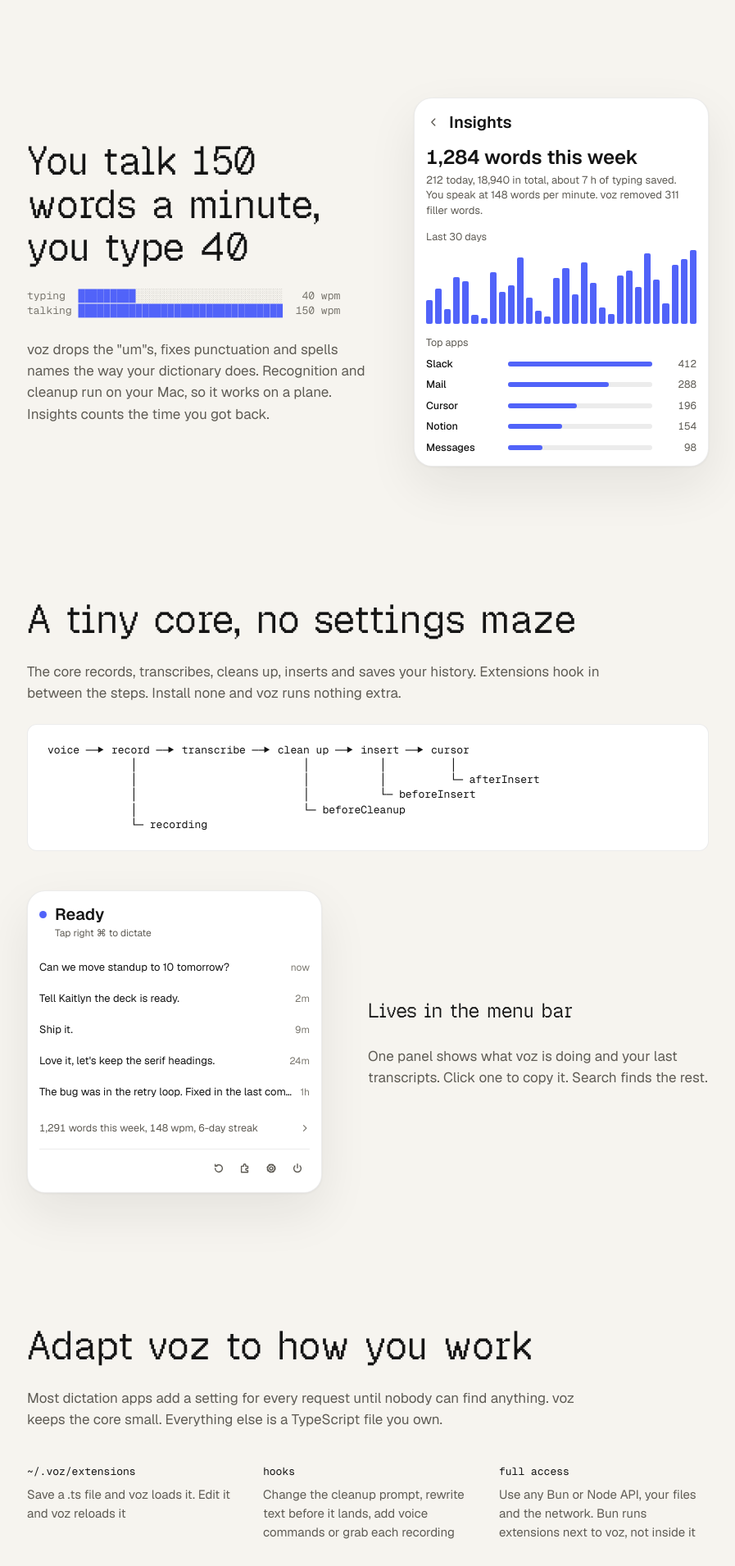
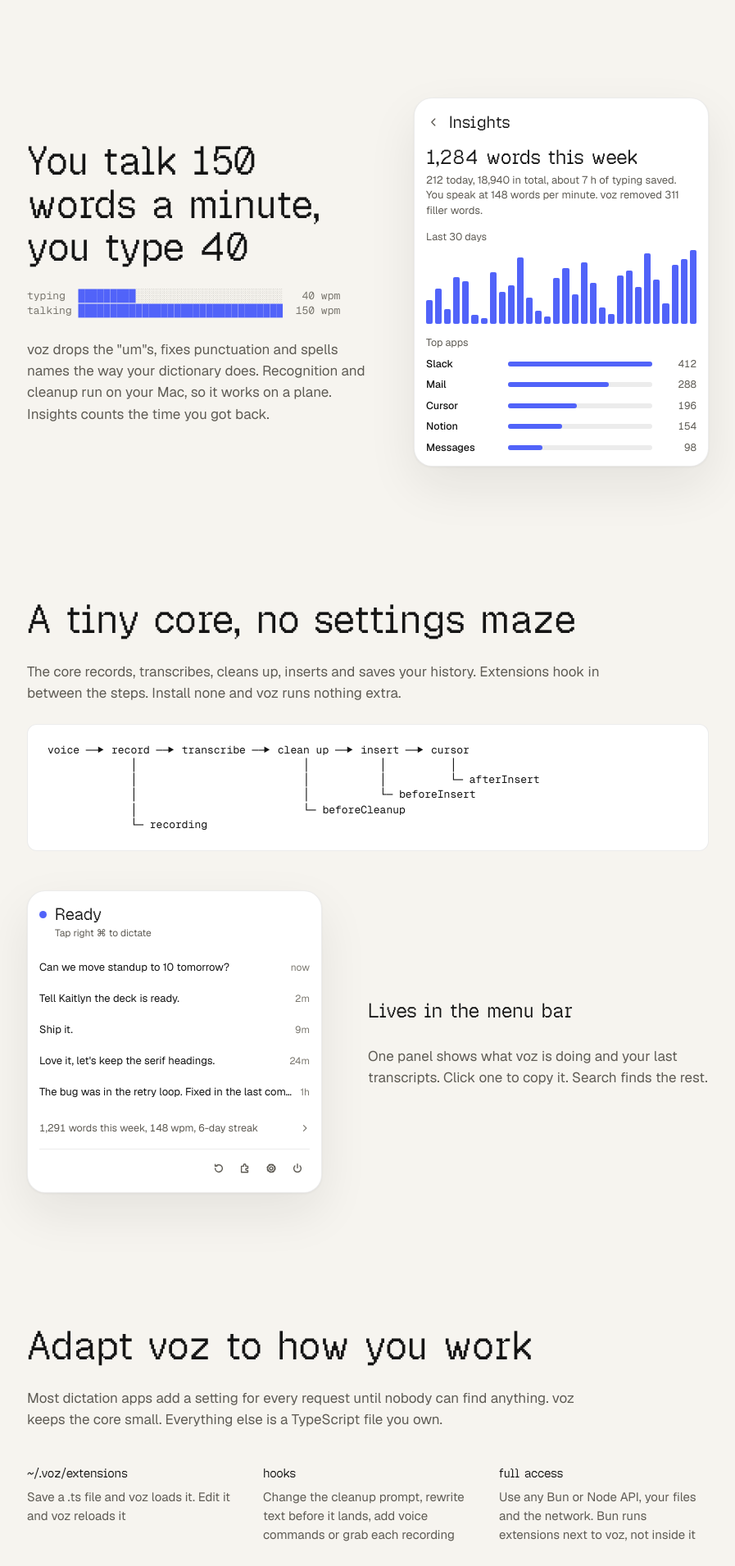
Before and after one commit to Joelheile/voz-landingpage, a React (Vite) app: page / in a window 1280 px wide. Shown: the part 1940-3850 px from the top of the page at 82% size, without its empty margins (191-1088 px from the left). Built offline with nearby package versions, Linux system fonts and the light colour scheme.

Commit message:
Set panel titles and reason labels in Geist Pixel Square

```diff
--- a/src/index.css
+++ b/src/index.css
@@ -810,8 +810,8 @@
 }
 
 .reasons dt {
-  font-family: var(--mono);
-  font-size: 13px;
+  font-family: var(--display);
+  font-size: 15px;
 }
 
 .reasons dd {
@@ -898,9 +898,9 @@
 
 .panel-header strong {
   display: block;
-  font-family: var(--sans);
+  font-family: var(--display);
   font-size: 20px;
-  font-weight: 600;
+  font-weight: 500;
 }
 
 .panel-header span {
@@ -1009,15 +1009,15 @@
   align-items: center;
   gap: 4px;
   margin-left: -6px;
-  font-family: var(--sans);
+  font-family: var(--display);
   font-size: 20px;
-  font-weight: 600;
+  font-weight: 500;
 }
 
 .panel-display {
-  font-family: var(--sans);
+  font-family: var(--display);
   font-size: 24px;
-  font-weight: 600;
+  font-weight: 500;
   line-height: 1.15;
   font-variant-numeric: tabular-nums;
 }
```
